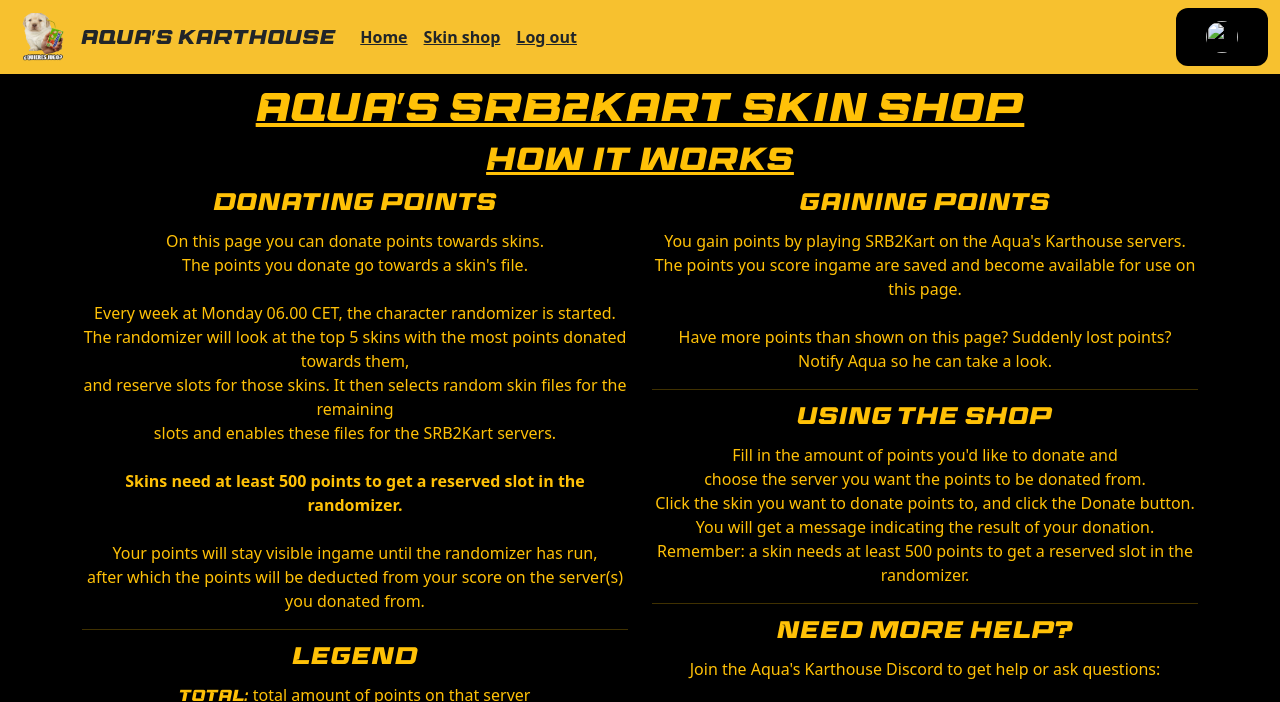
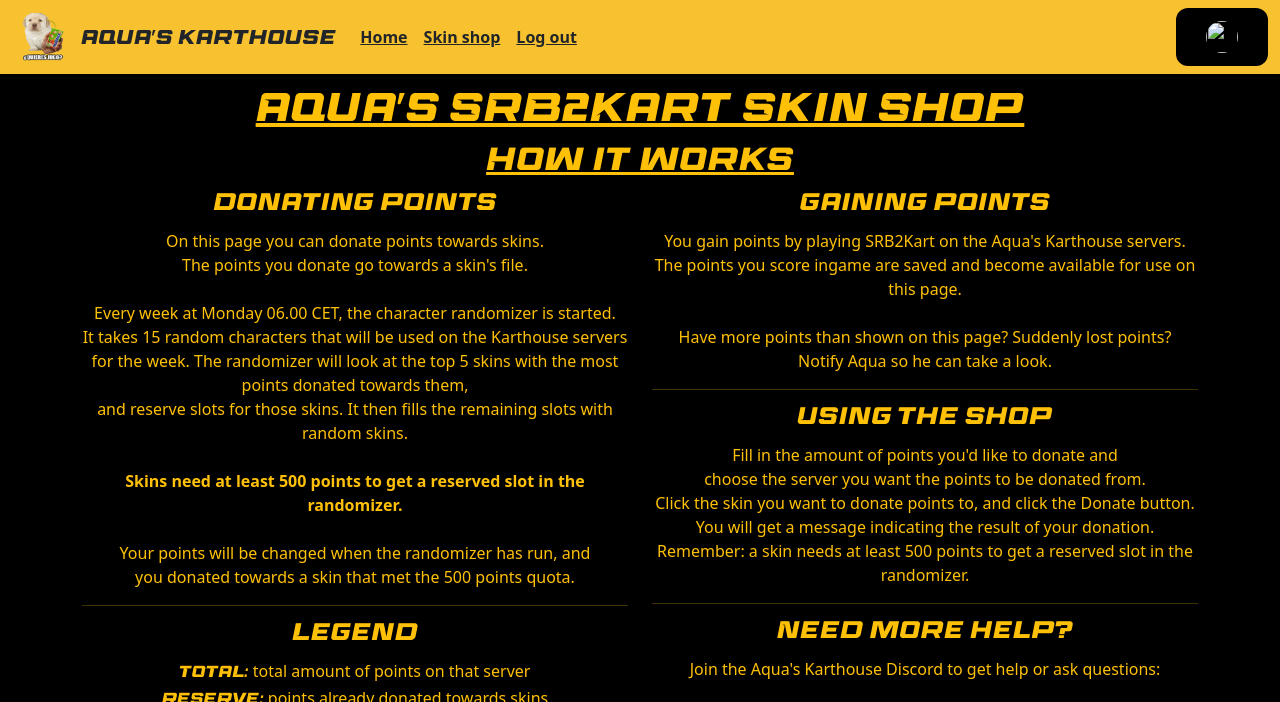
Before and after one commit to NielsjeNL/srb2kart-website, a Flask app: template srb2kartwebsite/templates/skinshop.html in a window 1280 px wide. Shown: the top 702 px of the page. Run offline with Flask 2, Linux system fonts and the light colour scheme; the template is opened without the code that fills it: values that come from a table or form of the project are taken from there, others are empty; parts of the project's set-up code (start-up, migrations or seed data) failed here and were passed over.

Commit message:
some more better wording
i am not good with words

```diff
--- a/srb2kartwebsite/templates/skinshop.html
+++ b/srb2kartwebsite/templates/skinshop.html
@@ -15,14 +15,14 @@
                 The points you donate go towards a skin's file.<br><br>
 
                 Every week at Monday 06.00 CET, the character randomizer is started.<br>
+                It takes 15 random characters that will be used on the Karthouse servers for the week.
                 The randomizer will look at the top 5 skins with the most points donated towards them,<br>
-                and reserve slots for those skins. It then selects random skin files for the remaining<br>
-                slots and enables these files for the SRB2Kart servers.<br><br>
+                and reserve slots for those skins. It then fills the remaining slots with random skins.<br><br>
 
                 <b>Skins need at least 500 points to get a reserved slot in the randomizer.</b><br><br>
 
-                Your points will stay visible ingame until the randomizer has run,<br>
-                after which the points will be deducted from your score on the server(s) you donated from.
+                Your points will be changed when the randomizer has run, and<br>
+                you donated towards a skin that met the 500 points quota.
 
                 <hr>
 
```
